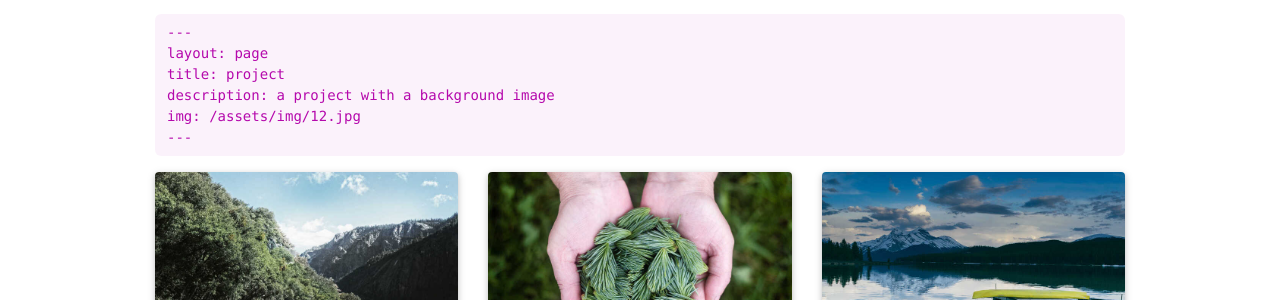
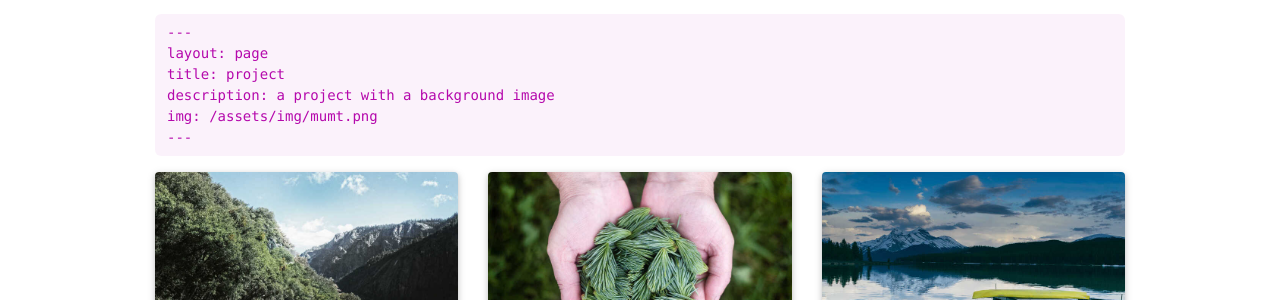
Before and after one commit to miayemaw/miayemaw.github.io, a Jekyll site: the page built from _projects/2_project.md, in a window 1280 px wide and 900 px high, scrolled down 439 px. Shown: the part 236-536 px from the top of the window. Built offline with Jekyll 4.4.1, drawn with Linux system fonts in a browser that asks for light colours; full-size pictures stand in for the smaller copies a plugin makes; comment, search, counter and statistics services are not loaded; a style sheet for code colours, icons or effects is not loaded.

Commit message:
Update projects and remove large DT.gif file

```diff
--- a/_projects/2_project.md
+++ b/_projects/2_project.md
@@ -2,7 +2,7 @@
 layout: page
 title: Manned-Unmanned Teaming Collaboration System
 description: Korea Research Institute for Defense Technology Planning and Advancement
-img: assets/img/3.jpg
+img: assets/img/mumt.png
 importance: 2
 category: work
 ---
@@ -32,7 +32,7 @@
     layout: page
     title: project
     description: a project with a background image
-    img: /assets/img/12.jpg
+    img: /assets/img/mumt.png
     ---
 
 <div class="row">
```
Also changed, not shown: _projects/1_project.md (+6 -6 lines).
